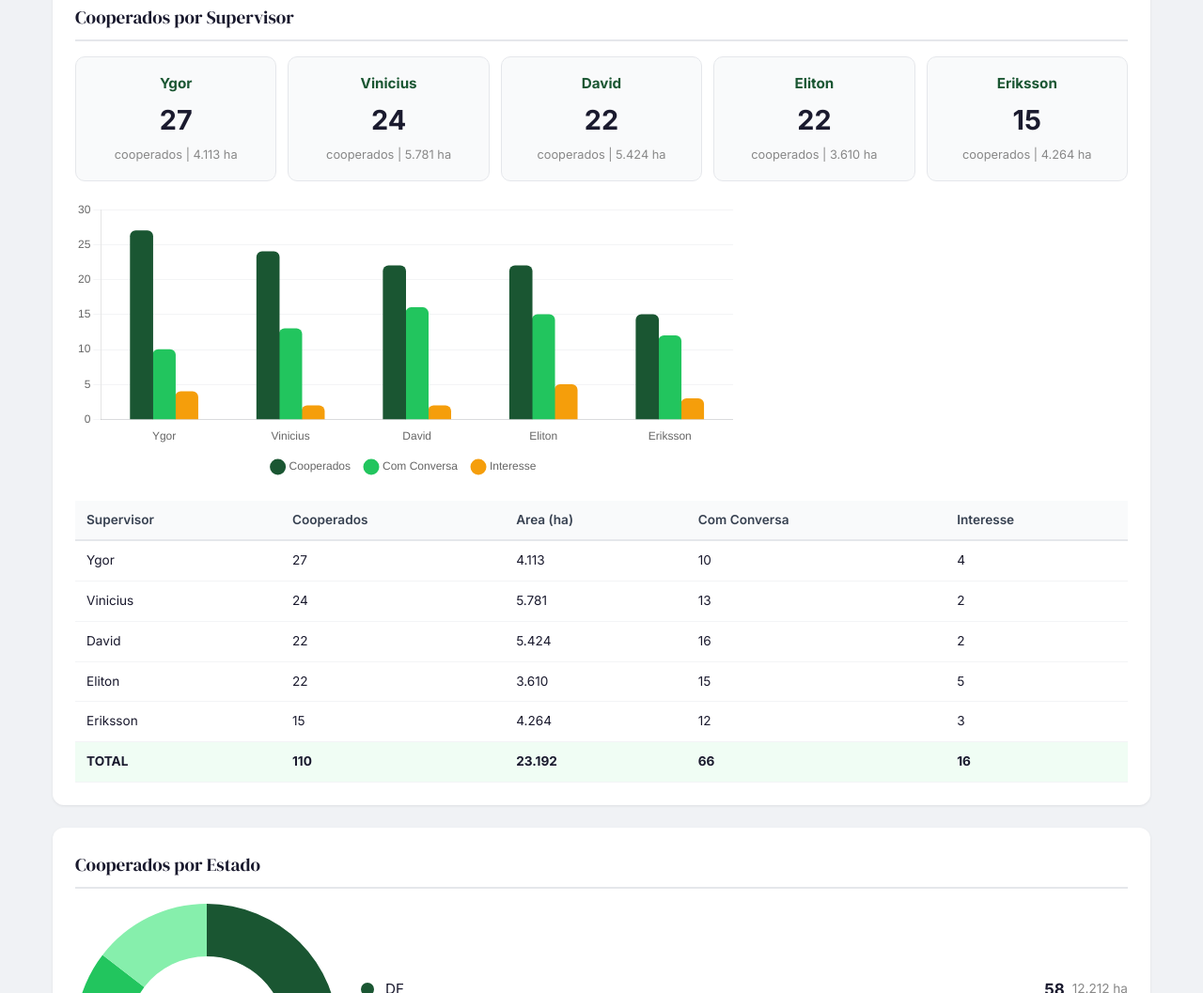
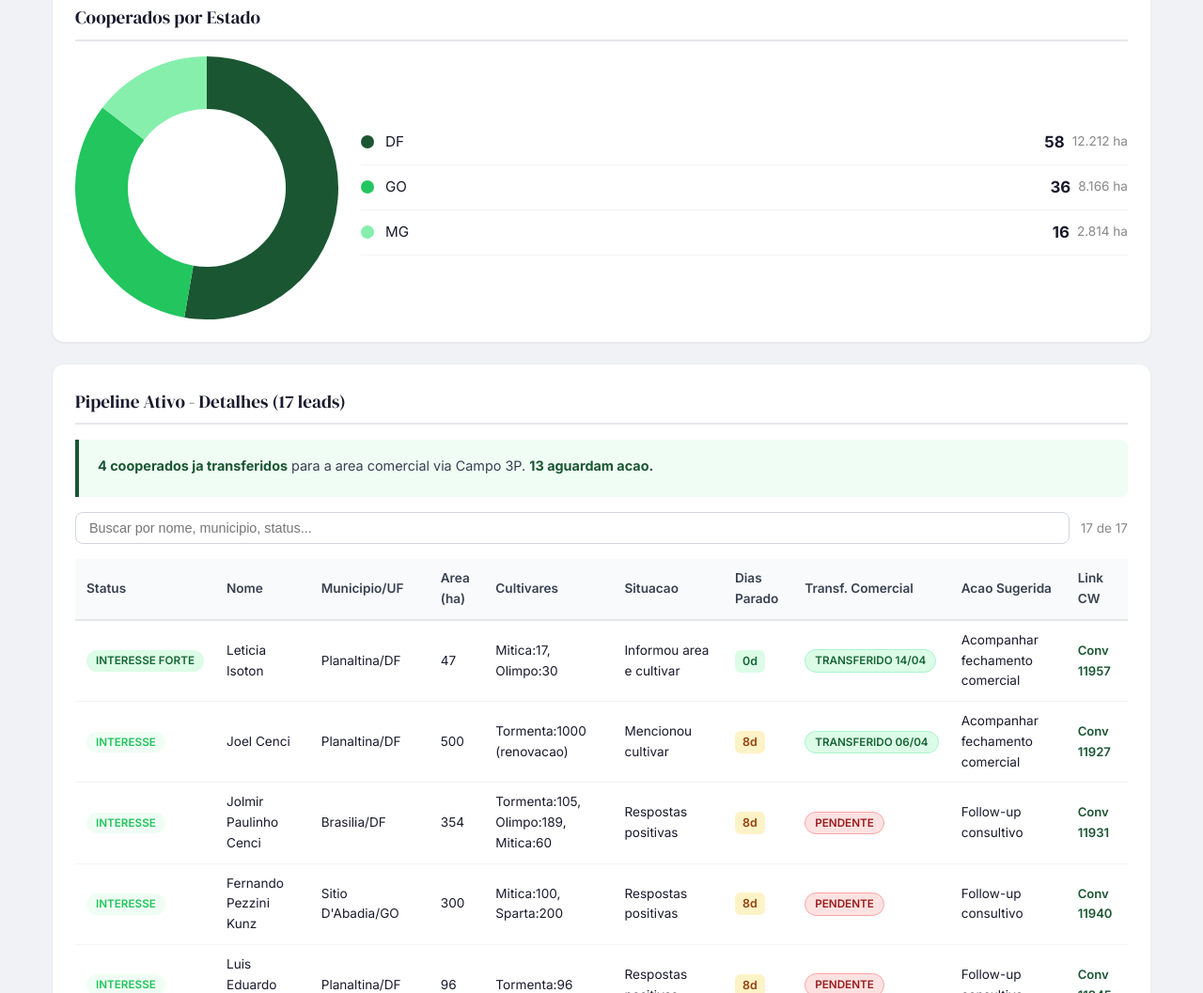
Before and after one commit to devops250/dashS3P, a plain HTML site: page cooperados.html in a window 1280 px wide. Shown: the part 1438-2495 px from the top of the page at 94% size. Drawn offline with nearby package versions, Linux system fonts and the light colour scheme.

Commit message:
Remove secao Cooperados por Supervisor do dashboard
Co-Authored-By: Claude Opus 4.6 (1M context) <noreply@anthropic.com>

```diff
--- a/cooperados.html
+++ b/cooperados.html
@@ -131,35 +131,7 @@
     </div>
   </div>
 
-  <!-- Section 3: Cooperados por Supervisor -->
-  <div class="section">
-    <h2>Cooperados por Supervisor</h2>
-    <div class="supervisor-cards">
-      <div class="supervisor-card"><div class="sname">Ygor</div><div class="scount">27</div><div class="slabel">cooperados | 4.113 ha</div></div>
-      <div class="supervisor-card"><div class="sname">Vinicius</div><div class="scount">24</div><div class="slabel">cooperados | 5.781 ha</div></div>
-      <div class="supervisor-card"><div class="sname">David</div><div class="scount">22</div><div class="slabel">cooperados | 5.424 ha</div></div>
-      <div class="supervisor-card"><div class="sname">Eliton</div><div class="scount">22</div><div class="slabel">cooperados | 3.610 ha</div></div>
-      <div class="supervisor-card"><div class="sname">Eriksson</div><div class="scount">15</div><div class="slabel">cooperados | 4.264 ha</div></div>
-    </div>
-    <div class="chart2-row">
-      <div style="flex:1;max-width:700px;height:300px"><canvas id="chartSupervisor"></canvas></div>
-    </div>
-    <div class="table-wrap">
-      <table>
-        <thead><tr><th>Supervisor</th><th>Cooperados</th><th>Area (ha)</th><th>Com Conversa</th><th>Interesse</th></tr></thead>
-        <tbody>
-          <tr><td>Ygor</td><td>27</td><td>4.113</td><td>10</td><td>4</td></tr>
-          <tr><td>Vinicius</td><td>24</td><td>5.781</td><td>13</td><td>2</td></tr>
-          <tr><td>David</td><td>22</td><td>5.424</td><td>16</td><td>2</td></tr>
-          <tr><td>Eliton</td><td>22</td><td>3.610</td><td>15</td><td>5</td></tr>
-          <tr><td>Eriksson</td><td>15</td><td>4.264</td><td>12</td><td>3</td></tr>
-          <tr style="font-weight:700;background:#f0fdf4"><td>TOTAL</td><td>110</td><td>23.192</td><td>66</td><td>16</td></tr>
-        </tbody>
-      </table>
-    </div>
-  </div>
-
-  <!-- Section 4: Cooperados por Estado -->
+  <!-- Section 3: Cooperados por Estado -->
   <div class="section">
     <h2>Cooperados por Estado</h2>
     <div class="chart-row">
@@ -558,25 +530,6 @@ new Chart(document.getElementById('chartCultivar'),{
   }
 });
 
-// Cooperados por Supervisor - Bar
-new Chart(document.getElementById('chartSupervisor'),{
-  type:'bar',
-  data:{
-    labels:['Ygor','Vinicius','David','Eliton','Eriksson'],
-    datasets:[
-      {label:'Cooperados',data:[27,24,22,22,15],backgroundColor:'#1a5632',borderRadius:6,barThickness:24},
-      {label:'Com Conversa',data:[10,13,16,15,12],backgroundColor:'#22c55e',borderRadius:6,barThickness:24},
-      {label:'Interesse',data:[4,2,2,5,3],backgroundColor:'#f59e0b',borderRadius:6,barThickness:24}
-    ]
-  },
-  options:{
-    responsive:true,
-    maintainAspectRatio:false,
-    plugins:{legend:{position:'bottom',labels:{usePointStyle:true,padding:16}}},
-    scales:{x:{grid:{display:false}},y:{grid:{color:'#f3f4f6'},beginAtZero:true}}
-  }
-});
-
 // Cooperados por Estado - Doughnut
 new Chart(document.getElementById('chartEstado'),{
   type:'doughnut',
```
